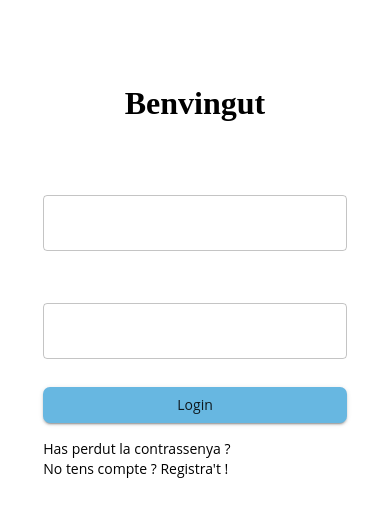
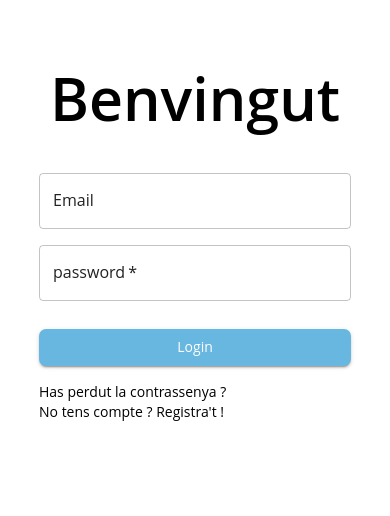
Before and after one commit to cosateca/cosatk-front, a React (Vite) app: page /login in a window 390 px wide. Shown: the top 516 px of the page. Built offline with nearby package versions, Linux system fonts and the light colour scheme.

Commit message:
style form responsive

```diff
--- a/package.json
+++ b/package.json
@@ -4,11 +4,9 @@
   "version": "0.0.0",
   "type": "module",
   "scripts": {
-    "start": "react-scripts start",
     "dev": "vite",
     "build": "tsc && vite build",
     "preview": "vite preview"
-
   },
   "dependencies": {
     "@emotion/react": "^11.10.6",
--- a/src/pages/LoginPage/LoginPage.tsx
+++ b/src/pages/LoginPage/LoginPage.tsx
@@ -1,55 +1,61 @@
 import * as React from "react";
-import * as ReactDOM from "react-dom/client";
 import Button from "@mui/material/Button";
 import TextField from '@mui/material/TextField';
-import FormControlLabel from '@mui/material/FormControlLabel';
 import Box from '@mui/material/Box';
 import Grid from '@mui/material/Grid';
-import Checkbox from '@mui/material/Checkbox';
 import Link from '@mui/material/Link';
-import FormControl from '@mui/material/FormControl';
-import InputLabel from '@mui/material/InputLabel';
-import Input from '@mui/material/Input';
+import { Typography } from "@mui/material";
 
 
-const LoginPage =  () =>{
+const LoginPage = () => {
     return (
         <>
             <Box
                 sx={{
-                    marginTop: 8,
+                    margin: '0 auto',
                     display: 'flex',
                     flexDirection: 'column',
                     alignItems: 'center',
+                    width: { xs: '80%', sm: '20%' },
+                    marginTop : 8,
+
+
                 }}
             >
-                <h1> Benvingut </h1>
-                <Box component="form" sx={{ mt: 1 }}>
+                <Typography variant="h1"> Benvingut </Typography>
 
-                    <InputLabel >
-                        Email
-                    </InputLabel>
+                <Box component="form" sx={{ mt: 5 }}>
+
+
 
                     <TextField
-                        margin="normal"
-                        required
+                        id="Email"
+                        label="Email"
+                        variant="outlined"
                         fullWidth
-                        id="email"
-                        name="email"
+                        InputLabelProps={{
+                            style: {
+                                color: '#222222',
+                            },
+                        }}
+                    />
 
+                    <TextField
 
-                    />
-                    <InputLabel >
-                        Password
-                    </InputLabel>
-                    <TextField
                         margin="normal"
                         required
                         fullWidth
                         name="password"
+                        label="password"
 
-                        type="password"
                         id="password"
+                        InputLabelProps={{
+                            style: {
+                                color: '#222222',
+                                borderRadius : '0px'
+                            },
+                        }}
+
 
                         sx={{
 
@@ -71,7 +77,10 @@ const LoginPage =  () =>{
                             mt: 3,
                             mb: 2,
                             borderRadius: '0px',
-                            bgcolor: 'rgba(103, 183, 225, 1)'
+                            bgcolor: '',
+                            color: 'white',
+
+
 
 
                         }}
@@ -79,6 +88,7 @@ const LoginPage =  () =>{
                     >
                         Login
                     </Button>
+
 
                     <Grid item xs>
                         <Link href="#" variant="body2">
```
